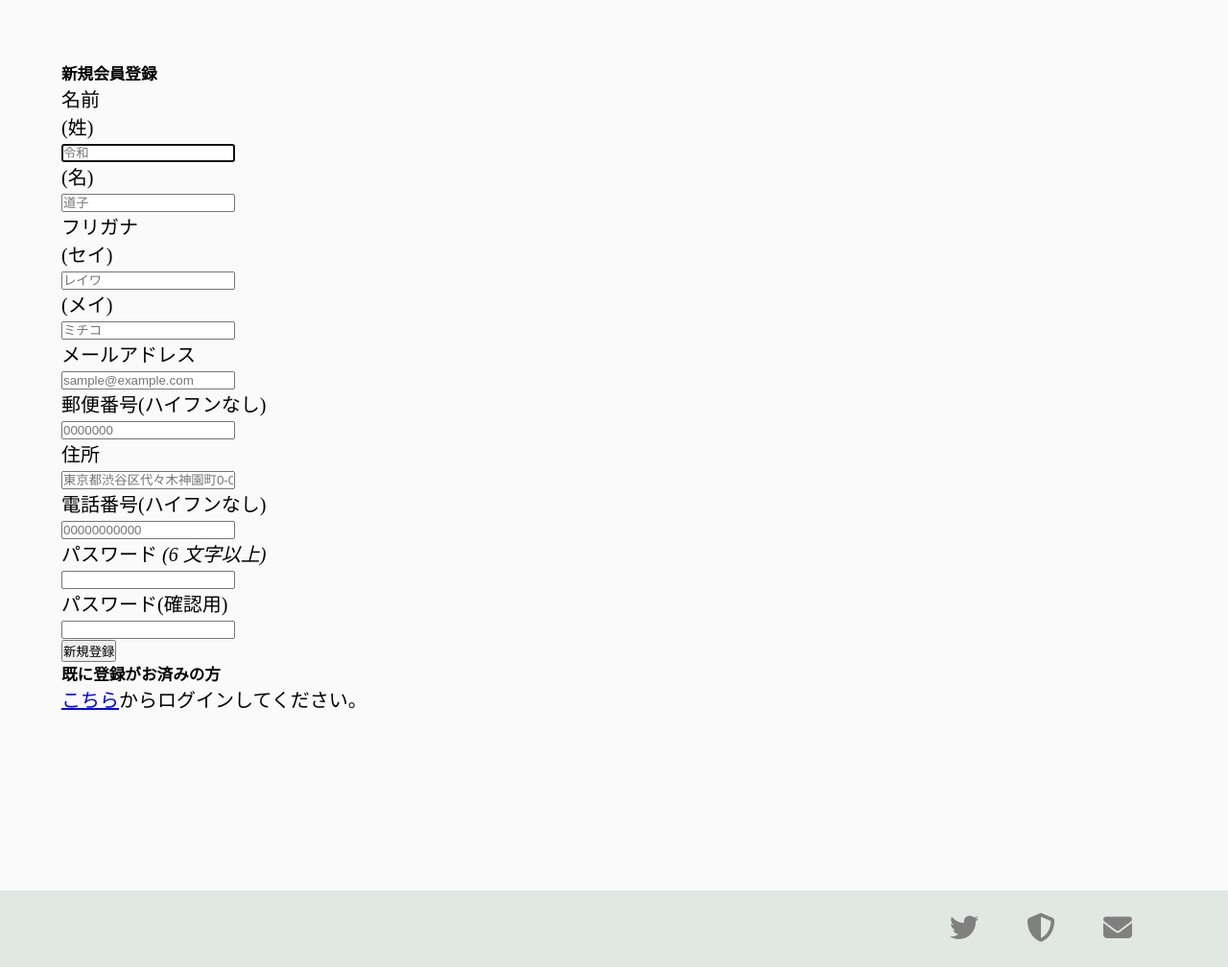
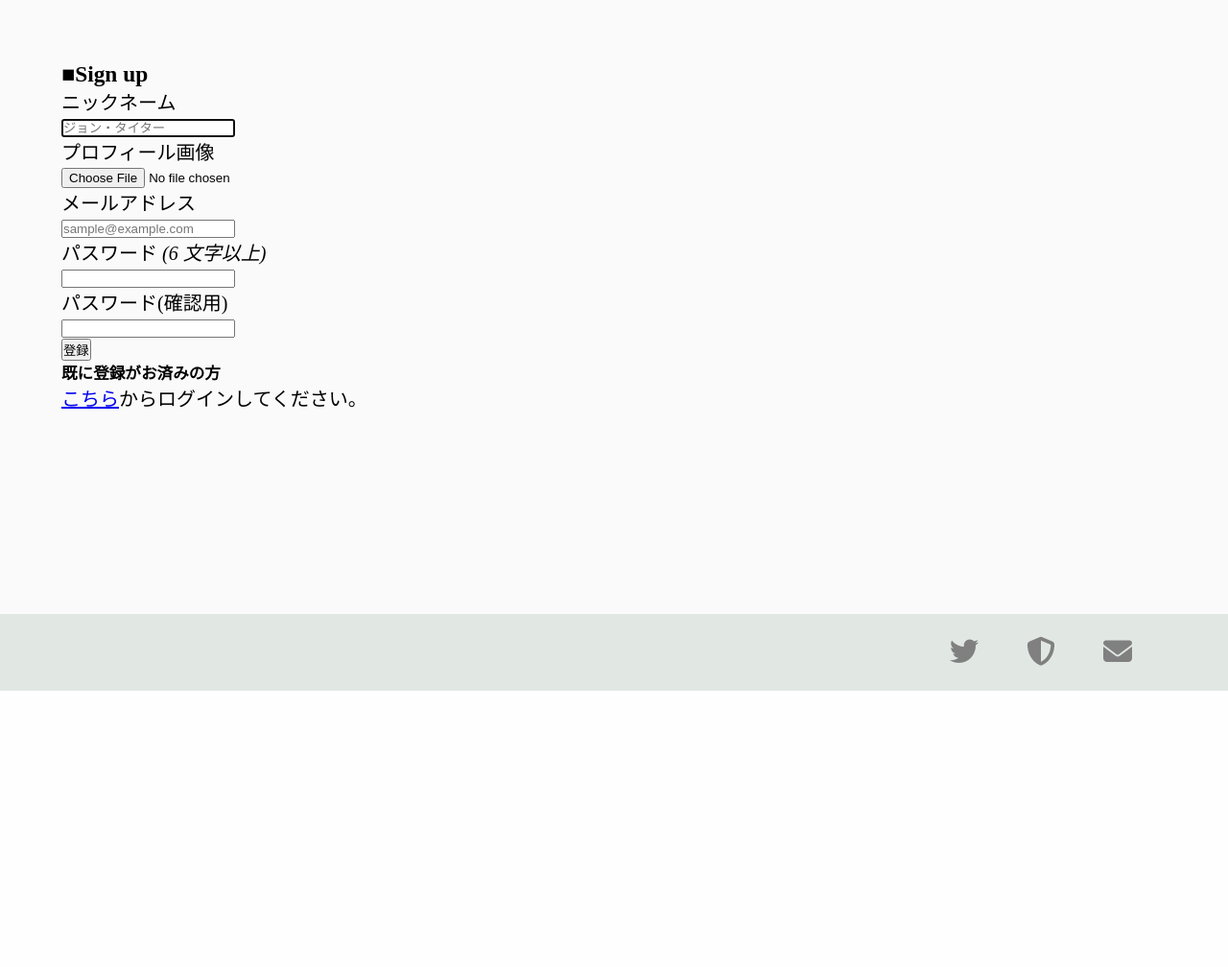
Before and after one commit to u0r7a1m0/sasanqua, a Rails app: page /customers/sign_up in a window 1280 px wide. Shown: the part 80-1088 px from the top of the page at 96% size. After the commit the page ends 800 px from the top, so only its background shows below. Run offline with Rails 7, Linux system fonts and the light colour scheme; style sheets or scripts are compiled from the project's sources; some libraries are stand-ins or nearby versions.

Commit message:
[Update]会員新規登録画面更新

```diff
--- a/app/views/public/registrations/new.html.erb
+++ b/app/views/public/registrations/new.html.erb
@@ -1,119 +1,60 @@
   <!--会員用　新規会員登録ページ-->
 
-<div class="container">
 
-  <h5 class="bg-light d-inline px-2 ml-3">新規会員登録</h5>
+  <h3>■Sign up</h3>
 
-  <div class="row mt-5">
-    <div class="col-md-12 m-auto">
       <%= form_with model: @customer ,url: customer_registration_path do |f| %>
       <%= render "public/shared/error_messages", resource: resource %>
 
-      <div class="field d-md-flex">
-          <!--名前-->
-        <div class="col-md-3">
-          <%= f.label :'名前' %>
+
+          <!--ニックネーム-->
+
+          <div>
+            <%= f.label :'ニックネーム' %>
           </div>
-        <div class="col-md-0.5 text-md-right mr-md-3">
-          <%= f.label :'(姓)' %>
+          <div>
+            <%= f.text_field :nickname, autofocus: true, autocomplete: "nickname", placeholder: "ジョン・タイター" %>
           </div>
-        <div class="col-md-3">
-          <%= f.text_field :last_name, autofocus: true, autocomplete: "last_name", placeholder: "令和", class: "form-control " %>
+
+          <!--プロフィール画像-->
+          <div>
+            <label for="inputImage">プロフィール画像</label>
           </div>
-        <div class="col-md-0.5 text-md-right mr-md-3">
-          <%= f.label :'(名)' %>
+          <div>
+            <%= f.file_field :profile_image, placeholder: "プロフィール画像", accept: "image/*" %>
           </div>
-        <div class="col-md-3">
-          <%= f.text_field :first_name, autofocus: true, autocomplete: "first_name", placeholder: "道子", class: "form-control " %>
-        </div>
-      </div>
-    <!--</div>-->
-          <!--フリガナ-->
-      <div class="field d-md-flex my-2">
-        <div class="col-md-3">
-          <%= f.label :'フリガナ' %>
-        </div>
-        <div class="col-md-0.5 text-md-right">
-          <%= f.label :'(セイ)' %>
-        </div>
-        <div class="col-md-3">
-          <%= f.text_field :last_name_kana, autofocus: true, autocomplete: "last_name_kana", placeholder: "レイワ", class: "form-control" %>
-        </div>
-        <div class="col-md-0.5 text-md-right">
-          <%= f.label :'(メイ)' %>
-        </div>
-        <div class="col-md-3">
-          <%= f.text_field :first_name_kana, autofocus: true, autocomplete: "first_name_kana", placeholder: "ミチコ", class: "form-control" %>
-        </div>
-      </div>
+
           <!--メールアドレス-->
-      <div class="field d-md-flex my-2">
-        <div class="col-md-3">
+          <div>
             <%= f.label :メールアドレス %>
           </div>
-        <div class="col-md-3 ml-md-5">
-          <%= f.email_field :email, autofocus: true, autocomplete: "email", placeholder: "sample@example.com", class: "form-control" %>
+          <div>
+            <%= f.email_field :email, autofocus: true, autocomplete: "email", placeholder: "sample@example.com" %>
           </div>
-      </div>
-          <!--郵便番号-->
-      <div class="field d-md-flex my-2">
-        <div class="col-md-3">
-          <%= f.label :'郵便番号(ハイフンなし)'%>
-        </div>
-        <div class="col-md-3 ml-md-5">
-          <%= f.text_field :postal_code, autofocus: true, autocomplete: "postal_code", placeholder: "0000000", class: "form-control " %>
-        </div>
-      </div>
-          <!--住所-->
-      <div class="field d-md-flex my-2">
-        <div class="col-md-3">
-          <%= f.label :'住所'%>
-        </div>
-        <div class="col-md-6 ml-md-5">
-          <%= f.text_field :address, autofocus: true, autocomplete: "address", placeholder: "東京都渋谷区代々木神園町0-0", class: "form-control " %>
-        </div>
-      </div>
-          <!--電話番号-->
-      <div class="field d-md-flex my-2">
-        <div class="col-md-3">
-          <%= f.label :'電話番号(ハイフンなし)'%>
-        </div>
-        <div class="col-md-3 ml-md-5">
-          <%= f.telephone_field :telephone_number, autofocus: true, autocomplete: "telephone_number", placeholder: "00000000000", class: "form-control " %>
-        </div>
-      </div>
+
           <!--パスワード-->
-      <div class="field d-md-flex my-2">
-        <div class="col-md-3">
+
+          <div>
             <%= f.label :'パスワード' %>
             <% if @minimum_password_length %><em>(<%= @minimum_password_length %> 文字以上)</em>
             <% end %>
           </div>
-        <div class="col-md-3 ml-md-5">
-          <%= f.password_field :password, autocomplete: "new_password", class: "form-control" %>
+
+          <div>
+            <%= f.password_field :password, autocomplete: "new_password" %>
           </div>
-      </div>
+
           <!--確認用パスワード-->
-      <div class="field d-md-flex my-2">
-        <div class="col-md-3">
+          <div>
             <%= f.label :'パスワード(確認用)' %>
           </div>
-        <div class="col-md-3 ml-md-5">
-          <%= f.password_field :encrypted_password, autocomplete: "encrypted_password", class: "form-control" %>
+          <div>
+            <%= f.password_field :encrypted_password, autocomplete: "encrypted_password" %>
           </div>
-      </div>
-      <div class="actions">
-        <div class="col-md-5 mx-auto">
-          <button type="submit" class="btn btn-success my-4 mx-auto p-auto">
-            新規登録
-          </button>
-        </div>
-      </div>
+
+
+            <%= f.submit '登録' %>
+
       <% end %>
-      <h5 class="bg-light d-inline ml-3 px-2">既に登録がお済みの方</h5>
-        <p class="col-md-12 my-4 ml-md-5">
+      <h5>既に登録がお済みの方</h5>
         <%= link_to 'こちら', new_customer_session_path %>からログインしてください。
-        </p>
-    </div>
-  </div>
-</div>
```
Lines whose indentation alone changed are shown as unchanged.
